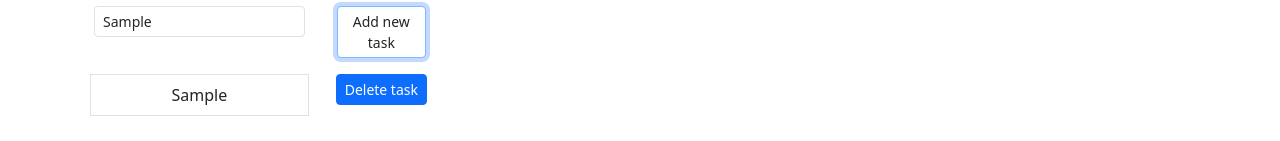
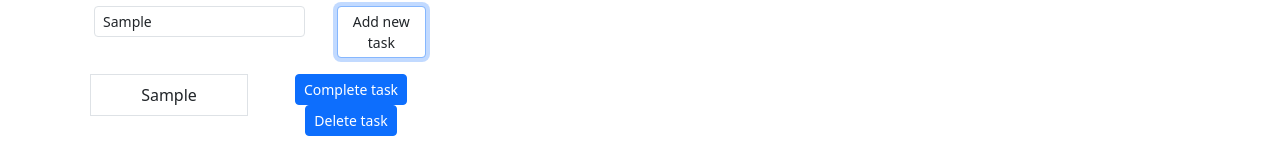
Before and after one commit to MensiPass/ReactBasicComponents, a React (Vite) app: page / in a window 1280 px wide. Both pictures are taken after typing "Sample" into the empty fields and a click on the button "Add new task". Shown: the part 675-816 px from the top of the page. Built offline with nearby package versions, Linux system fonts and the light colour scheme.

Commit message:
Edit operation on list items

```diff
--- a/src/Components/ToDoList.tsx
+++ b/src/Components/ToDoList.tsx
@@ -5,6 +5,7 @@ const ToDoList = () => {
   const [toDoList, setToDoList] = useState([""]);
   const [newTask, setNewTask] = useState("");
   const [newTaskFirstInit, setNewTaskFirstInit] = useState(true);
+  const [completeTask, setCompleteTask] = useState([0]);
   const handleChange = (e: React.ChangeEvent<HTMLInputElement>) => {
     setNewTask(e.target.value);
   };
@@ -15,14 +16,21 @@ const ToDoList = () => {
     const newarr = newToDoList.filter((e, i) => e !== "");
     setToDoList(newarr);
     setNewTaskFirstInit(false);
-    console.log(newTask);
-    console.log(toDoList);
   };
   const deleteTask = (index: number) => {
     // event.preventDefault();
 
     const newarr = toDoList.filter((e, i) => i !== index);
     setToDoList(newarr);
+  };
+  const editTask = (index: number) => {
+    // event.preventDefault();
+    const newarr = completeTask.filter((e, i) => e !== index);
+    const newTEditList = [...newarr, index];
+    console.log(newTEditList);
+    setCompleteTask(newTEditList);
+
+    console.log(completeTask);
   };
 
   return (
@@ -56,10 +64,25 @@ const ToDoList = () => {
               toDoList.map((item, index) => (
                 <>
                   <div className="row">
-                    <div className="col-8 ">
-                      <li className="list-group-item">{item}</li>
+                    <div className="col-6 ">
+                      <li
+                        className={
+                          completeTask.find((e, i) => e === index)
+                            ? "list-group-item bg-primary-subtle"
+                            : "list-group-item "
+                        }
+                      >
+                        {item}
+                      </li>
                     </div>
-                    <div className="col-4 ">
+                    <div className="col-6 ">
+                      <button
+                        type="button"
+                        onClick={() => editTask(index)}
+                        className="btn btn-primary btn-sm"
+                      >
+                        Complete task
+                      </button>
                       <button
                         type="button"
                         onClick={() => deleteTask(index)}
```
